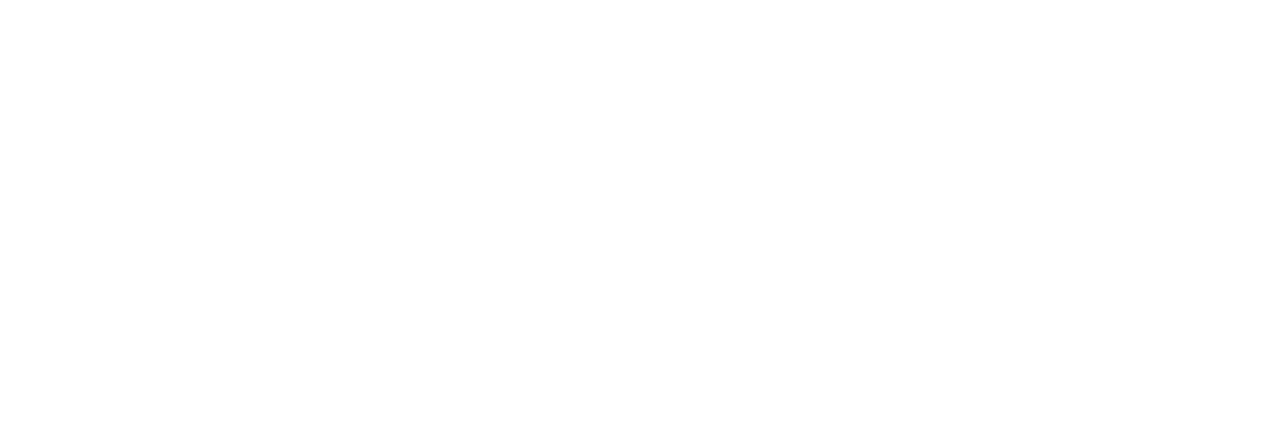
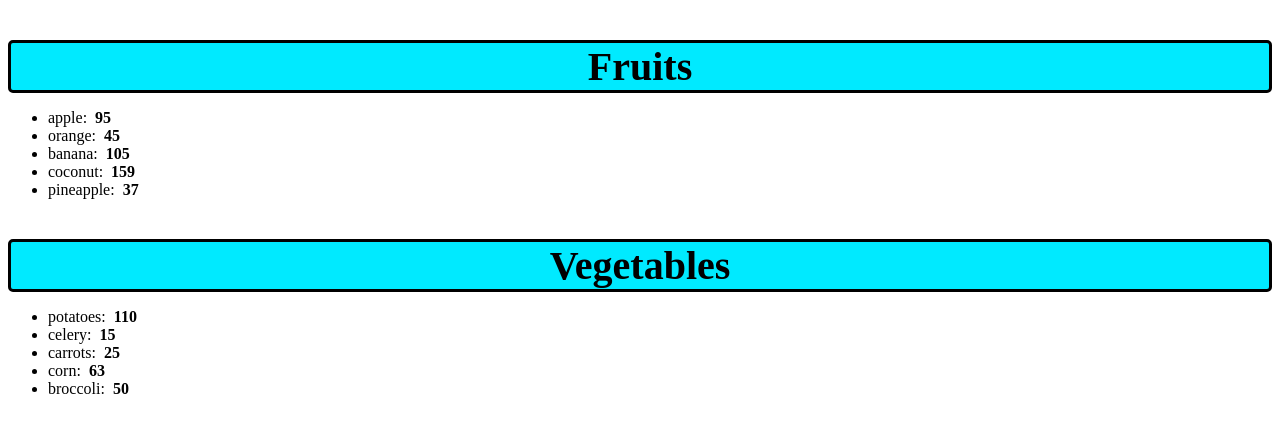
Before and after one commit to janthony25/React-Practice, a React (Vite) app: page / in a window 1280 px wide. Shown: the top 432 px of the page. Built offline with nearby package versions, Linux system fonts and the light colour scheme.

Commit message:
Renderlist topic

```diff
--- a/src/App.jsx
+++ b/src/App.jsx
@@ -1,8 +1,24 @@
 import { useState } from 'react'
+import List from './components/List'
 
 function App() {
+
+  const fruits = [{id: 1, name: "apple", calories: 95},
+                  {id: 2, name: "orange", calories: 45},
+                  {id: 3, name: "banana", calories: 105},
+                  {id: 4, name: "coconut", calories: 159},
+                  {id: 5, name: "pineapple", calories: 37}]
+
+  const vegetables = [{id: 6, name: "potatoes", calories: 110},
+                      {id: 7, name: "celery", calories: 15},
+                      {id: 8, name: "carrots", calories: 25},
+                      {id: 9, name: "corn", calories: 63},
+                      {id: 10, name: "broccoli", calories: 50}]
   return (
     <>
+      {fruits.length > 0 ?  <List items={fruits} category="Fruits" /> : null}
+      {vegetables.length > 0 ? <List items={vegetables} category="Vegetables" /> : null}
+      {/* {vegetables.length > 0 && <List items={vegetables} category="Vegetables" /> }  --Shortcut for ternary */}
 
     </>
   )
--- /dev/null
+++ b/src/components/List.jsx
@@ -0,0 +1,47 @@
+import PropTypes from "prop-types"
+
+function List({items=[], category ="Category"}){
+
+
+    // fruits.sort((a, b) => a.name.localeCompare(b.name)); -- Sort by name
+    // fruits.sort((a, b) => b.name.localeCompare(a.name));  -- Sort reverse alphabetical
+    // fruits.sort((a, b) => a.calories - b.calories)       -- Ascending calories
+    // fruits.sort((a, b) => b.calories - a.calories);      -- Descending calories
+
+    // const listItems = fruits.map(fruit => <li key={fruit.id}>
+    //     {fruit.name}: &nbsp;
+    //     <b>{fruit.calories}</b></li>)
+
+    // const lowCalFruits = fruits.filter(fruit => fruit.calories < 100)     -- Get fruits that has low calories
+    // const highCalFruits = fruits.filter(fruit => fruit.calories >= 100)   -- Get fruits that has high calories
+
+    const listItems = items.map(item => <li key={item.id}>
+                                          {item.name}: &nbsp;
+                                          <b>{item.calories}</b></li>
+
+    )
+
+
+    return (
+        <>
+        <div className="container ">
+            <h3 className="category">{category}</h3>
+            <ul className="list-items">
+                {listItems}
+            </ul>
+        </div>
+
+        </>
+
+    )
+}
+
+List.propTypes = {
+    category: PropTypes.string,
+     items: PropTypes.arrayOf(PropTypes.shape({id: PropTypes.number,
+                                                name: PropTypes.string,
+                                                calories: PropTypes.number
+     }))
+}
+
+export default List
--- a/src/index.css
+++ b/src/index.css
@@ -0,0 +1,23 @@
+.category {
+    font-size: 2.5rem;
+    font-weight: bold;
+    color: hsl(0%, 0%, 20%);
+    margin-bottom: 10px;
+    text-align: center;
+    border: 3px solid;
+    border-radius: 5px;
+    background-color: hsl(185, 100%, 50%);
+}
+
+.list-ites li {
+    font-size: 2em;
+    list-style: none;
+    color: hsl(0, 0%, 25%);
+    text-align: center;
+    margin: 0;
+}
+
+.list-items li:hover {
+    color: hsl(0, 0%, 45%);
+    cursor: pointer;
+}
```
